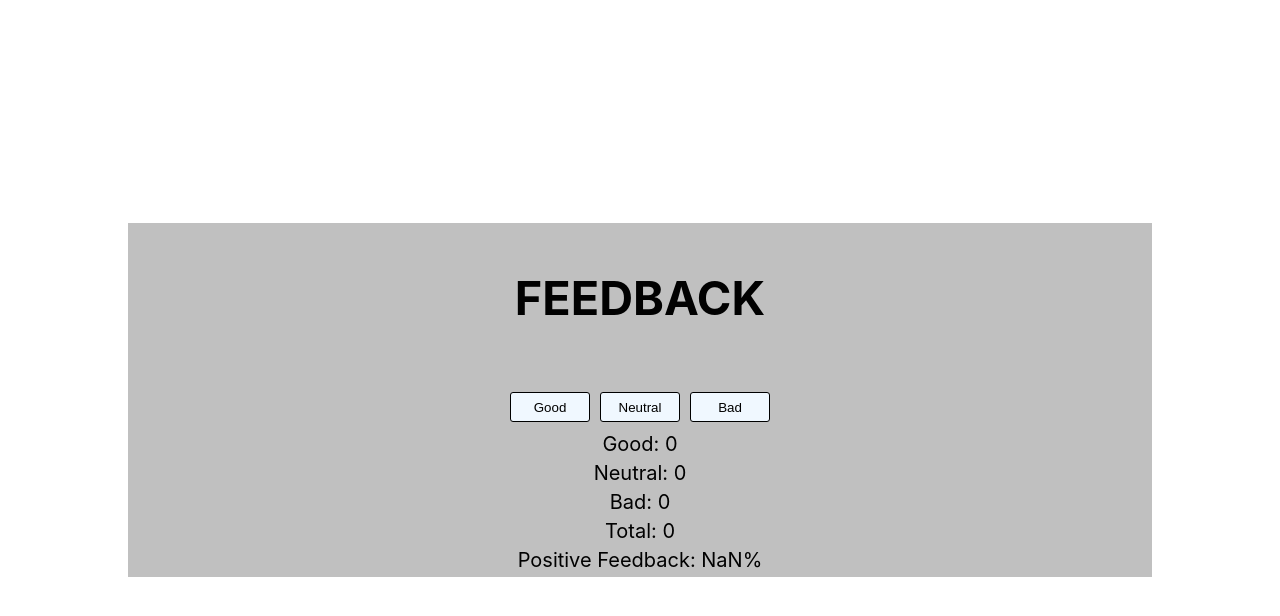
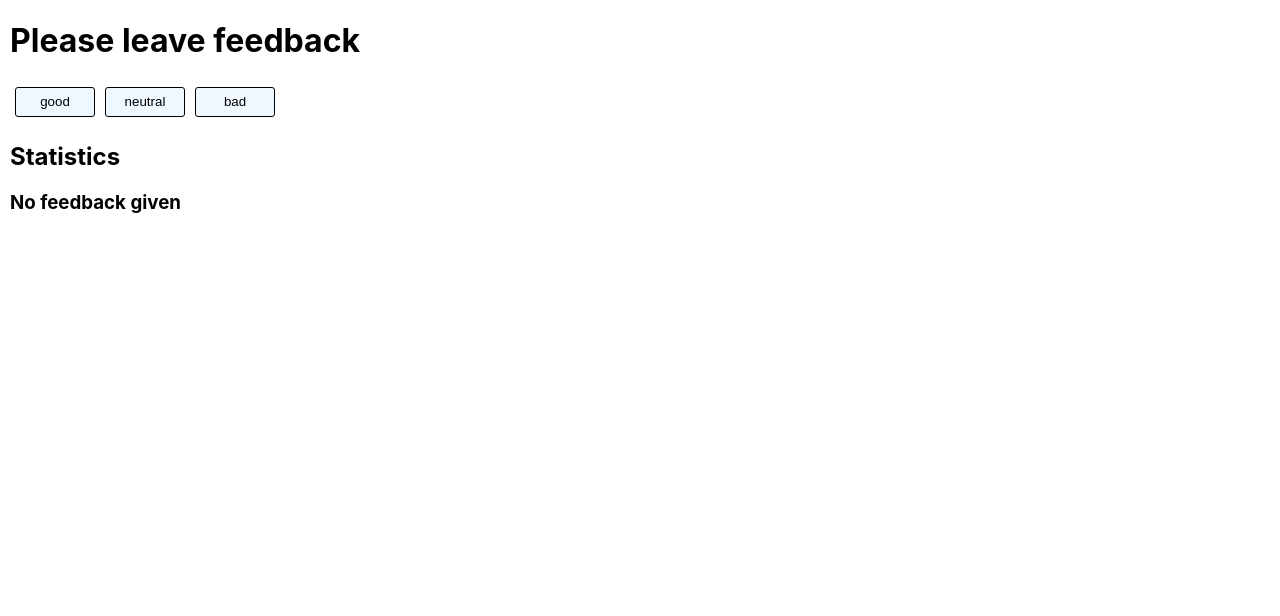
Before and after one commit to OlegFurculita1408/goit-react-hw-02-feedback, a React (Create React App) app: page / in a window 1280 px wide. Shown: the top 616 px of the page. Built offline with nearby package versions, Linux system fonts and the light colour scheme.

Commit message:
required

```diff
--- a/src/components/App.jsx
+++ b/src/components/App.jsx
@@ -1,20 +1,29 @@
-import Feedback from "./feedback/Feedback";
+import { Component } from 'react';
+import SectionTitle from "./feedback/SectionTitle";
 
 
-const App = () => {
-  return (
-    <div
-      style={{
-        height: '100vh',
-        display: 'flex',
-        justifyContent: 'center',
-        alignItems: 'center',
-        fontSize: 40,
-        color: '#010101'
-      }}
-    >
-      <Feedback />
-    </div>
-  );
-};
+class App extends Component {
+  state = {
+    good: 0,
+    neutral: 0,
+    bad: 0,
+  }
+
+  countTotalFeedback(){
+    return this.state.good+this.state.neutral+this.state.bad;
+  }
+
+  handlerClick = (data) => {
+    this.setState({ [data]: this.state[data]+1});
+  }
+
+   render(){
+    return (
+      <div>
+          <h1>Please leave feedback</h1>
+          <SectionTitle state={this.state} total={()=>this.countTotalFeedback()} handlerClick={this.handlerClick}/>
+      </div>
+        )
+    }
+}
 export default App
--- a/src/components/feedback/Feedback.jsx
+++ /dev/null
@@ -1,57 +0,0 @@
-import { Component } from 'react';
-import css from './Feedback.module.css';
-
-
-
-class Feedback extends Component {
-    state = {
-        good: 0,
-        neutral: 0,
-        bad: 0,
-        positive: 0,
-      }
-
-      handlClickGood = () => {
-        this.setState((prevState)=>{
-            return {
-                good:prevState.good + 1
-            }
-        })
-      }
-      handlClickNeutral = () => {
-        this.setState((prevState)=>{
-            return {
-                neutral:prevState.neutral + 1
-            }
-        })
-      }
-      handlClickBad = () => {
-        this.setState((prevState)=>{
-            return {
-                bad:prevState.bad + 1
-            }
-        })
-      }
-      countTotalFeedback = ({ good, neutral, bad }) => good + neutral + bad;
-
-      countPositiveFeedbackPercentage = ({ good }) =>
-         Math.round((good * 100) / this.countTotalFeedback(this.state));
-
-    render() {
-        return (
-            <div className={css.btnContainer}>
-                <h3>FEEDBACK</h3>
-                    <button className={css.btnFeedback} onClick={this.handlClickGood}>Good</button>
-                    <button className={css.btnFeedback} onClick={this.handlClickNeutral}>Neutral</button>
-                    <button className={css.btnFeedback} onClick={this.handlClickBad}>Bad</button>
-                    <p>Good: {this.state.good}</p>
-                    <p>Neutral: {this.state.neutral}</p>
-                    <p>Bad: {this.state.bad}</p>
-                    <p>Total: {this.countTotalFeedback(this.state)}</p>
-                    <p>Positive Feedback: {this.countPositiveFeedbackPercentage(this.state)}%</p>
-            </div>
-        )
-    }
-
-}
-export default Feedback
--- a/src/components/feedback/Feedback.module.css
+++ b/src/components/feedback/Feedback.module.css
@@ -1,11 +1,6 @@
 p {
     margin: 5px;
     font-size: 20px;
-}
-.btnContainer {
-    width: 80%;
-    background-color: silver;
-    text-align: center;
 }
 .btnFeedback {
     width: 80px;
@@ -16,3 +11,7 @@ p {
     border-radius: 3px;
     margin: 5px;
 }
+.btnFeedback:hover {
+    background-color: blue;
+    color: white;
+}
--- /dev/null
+++ b/src/components/feedback/Notification.jsx
@@ -0,0 +1,6 @@
+function Notification ({ text }) {
+    return(
+        <h3>{text}</h3>
+    )
+}
+export default Notification
--- /dev/null
+++ b/src/components/feedback/SectionTitle.jsx
@@ -0,0 +1,19 @@
+import Statistics from "./Statistics";
+import Notification from "./Notification";
+import css from './Feedback.module.css';
+
+function SectionTitle ({ state, total, handlerClick }) {
+    return(
+    <>
+        {
+        Object.keys(state).map((elem,i)=><button className={css.btnFeedback} key={i} onClick={()=>handlerClick(elem)}>{elem}</button>)
+       }
+       <h2>Statistics</h2>
+       {
+       total()!==0 ? <Statistics state={state} total={total} />
+                   : <Notification text={'No feedback given'}/>
+       }
+    </>
+    )
+}
+export default SectionTitle
--- /dev/null
+++ b/src/components/feedback/Statistics.jsx
@@ -0,0 +1,19 @@
+import PropTypes from 'prop-types';
+
+function Statistics ({state:{ good, neutral, bad },total }) {
+    return(
+        <div>
+            <p>Good: {good}</p>
+            <p>Neutral: {neutral}</p>
+            <p>Bad: {bad}</p>
+            <p>Total: {total()}</p>
+            <p>Positive feedback: {Math.ceil((good/total())*100)}%</p>
+        </div>
+    )
+}
+Statistics.propTypes = {
+    good: PropTypes.number,
+    neutral: PropTypes.number,
+    bad: PropTypes.number,
+}
+export default Statistics
--- a/src/index.css
+++ b/src/index.css
@@ -1,7 +1,7 @@
 @import-normalize; /* bring in normalize.css styles */
 
 body {
-  margin: 0;
+  margin: 10px;
   font-family: -apple-system, BlinkMacSystemFont, 'Segoe UI', 'Roboto', 'Oxygen',
     'Ubuntu', 'Cantarell', 'Fira Sans', 'Droid Sans', 'Helvetica Neue',
     sans-serif;
```
